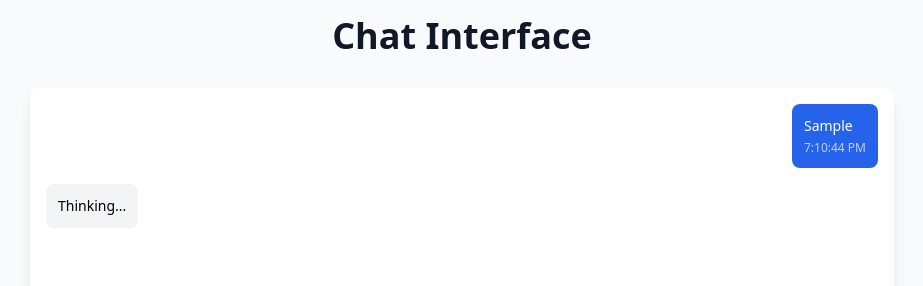
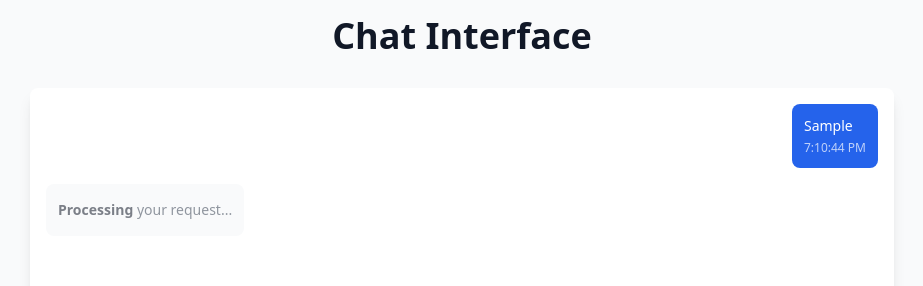
Before and after one commit to provos/planai, a SvelteKit app in the folder examples/deepsearch/frontend/: page / in a window 1280 px wide. Both pictures are taken after typing "Sample" into the empty fields and a click on the button "Send". Shown: the top 286 px of the page, without its empty margins (178-1101 px from the left). Built offline with nearby package versions, Linux system fonts and the light colour scheme; no server answers.

Commit message:
feat: enhance chat experience with multi-step thinking updates and markdown support

```diff
--- a/examples/deepsearch/frontend/package.json
+++ b/examples/deepsearch/frontend/package.json
@@ -32,6 +32,7 @@
 	},
 	"dependencies": {
 		"@tailwindcss/typography": "^0.5.15",
+		"marked": "^15.0.4",
 		"socket.io-client": "^4.8.1"
 	}
 }
--- a/examples/deepsearch/frontend/src/app.css
+++ b/examples/deepsearch/frontend/src/app.css
@@ -62,4 +62,24 @@
     .send-button-disabled {
         @apply bg-blue-400 cursor-not-allowed;
     }
+
+    .message-bubble-thinking {
+        @apply bg-gray-50 text-gray-600;
+    }
+
+    .thinking {
+        @apply animate-pulse;
+    }
+
+    .prose :where(p):not(:where([class~="not-prose"] *)) {
+        @apply my-1;
+    }
+
+    .prose :where(code):not(:where([class~="not-prose"] *)) {
+        @apply bg-gray-100 px-1 rounded text-sm;
+    }
+
+    .prose :where(pre):not(:where([class~="not-prose"] *)) {
+        @apply bg-gray-800 text-white p-2 rounded-md my-2 overflow-x-auto;
+    }
 }
--- a/examples/deepsearch/frontend/src/routes/+page.svelte
+++ b/examples/deepsearch/frontend/src/routes/+page.svelte
@@ -1,12 +1,14 @@
 <script>
     import { onMount, onDestroy } from 'svelte';
     import { io } from 'socket.io-client';
+    import { marked } from 'marked';
 
     let messageInput = $state('');
     let messages = $state([]);
     let isLoading = $state(false);
     let error = $state(null);
     let socket = $state(null);
+    let thinkingUpdate = $state('**Processing** your request...');
 
     function initializeSocket() {
         socket = io('http://localhost:5050', {
@@ -27,11 +29,18 @@
         socket.on('chat_response', (response) => {
             console.log('Received response:', response);
             isLoading = false;
+            thinkingUpdate = '**Processing** your request...';
             messages = [...messages, {
                 role: 'assistant',
                 content: response.message,
-                timestamp: new Date()
+                timestamp: new Date(),
+                isMarkdown: true
             }];
+        });
+
+        socket.on('thinking_update', (update) => {
+            console.log('Thinking update:', update);
+            thinkingUpdate = update.message;
         });
 
         socket.on('error', (err) => {
@@ -75,8 +84,16 @@
             <div class="messages-area">
                 {#each messages as message}
                     <div class="flex {message.role === 'user' ? 'justify-end' : 'justify-start'}">
-                        <div class="message-bubble {message.role === 'user' ? 'message-bubble-user' : 'message-bubble-assistant'}">
-                            <p class="message-text">{message.content}</p>
+                        <div class="message-bubble {message.role === 'user' ?
+                            'message-bubble-user' :
+                            'message-bubble-assistant'}">
+                            {#if message.isMarkdown}
+                                <div class="message-text prose prose-sm dark:prose-invert">
+                                    {@html marked(message.content)}
+                                </div>
+                            {:else}
+                                <p class="message-text">{message.content}</p>
+                            {/if}
                             <p class="message-timestamp">
                                 {message.timestamp.toLocaleTimeString()}
                             </p>
@@ -86,8 +103,10 @@
 
                 {#if isLoading}
                     <div class="flex justify-start">
-                        <div class="message-bubble message-bubble-assistant">
-                            <p class="message-text">Thinking...</p>
+                        <div class="message-bubble message-bubble-thinking">
+                            <div class="message-text prose prose-sm dark:prose-invert thinking">
+                                {@html marked(thinkingUpdate)}
+                            </div>
                         </div>
                     </div>
                 {/if}
```
Also changed, not shown: 2 other files (tests, documents, lock files or other folders).
